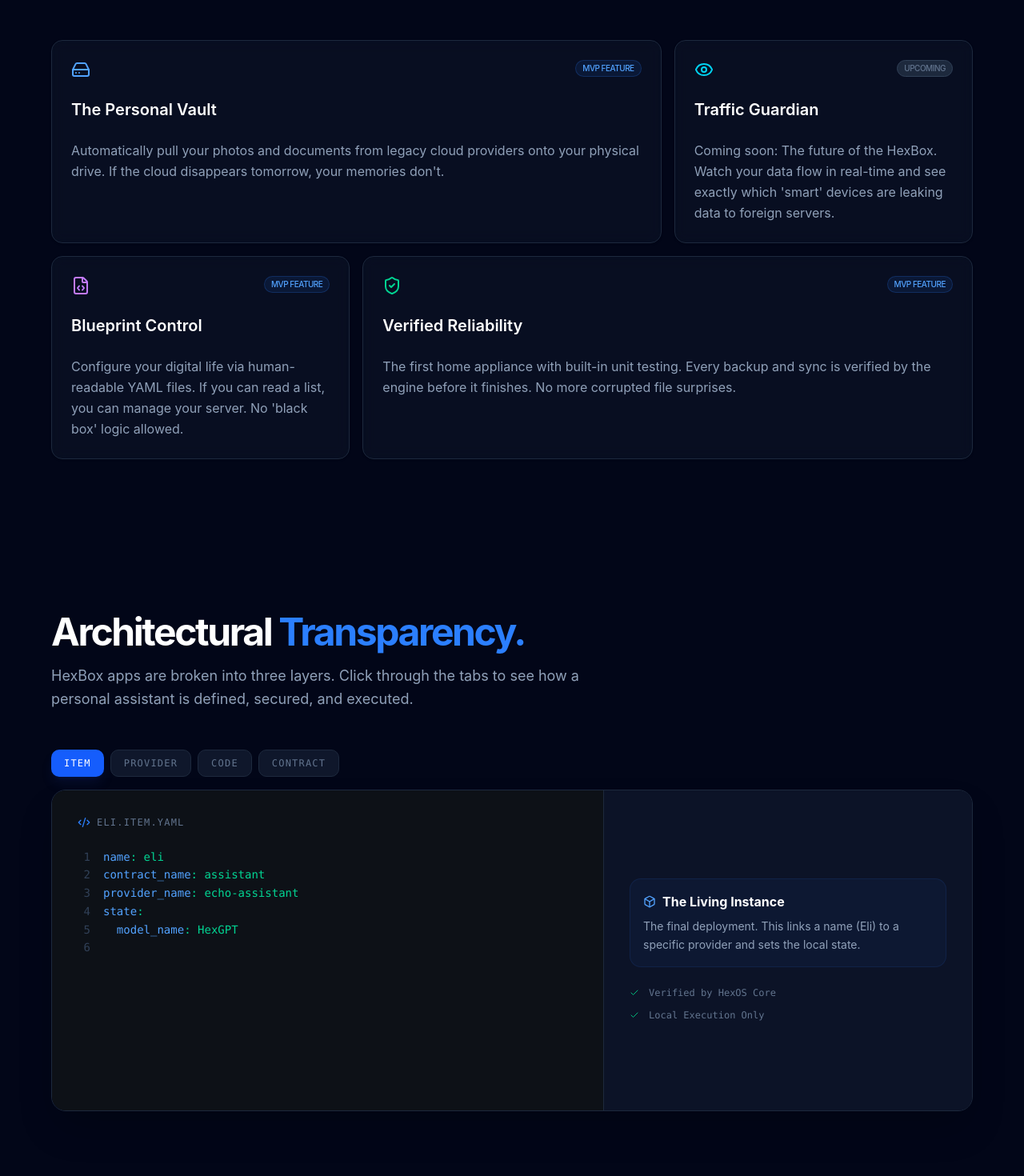
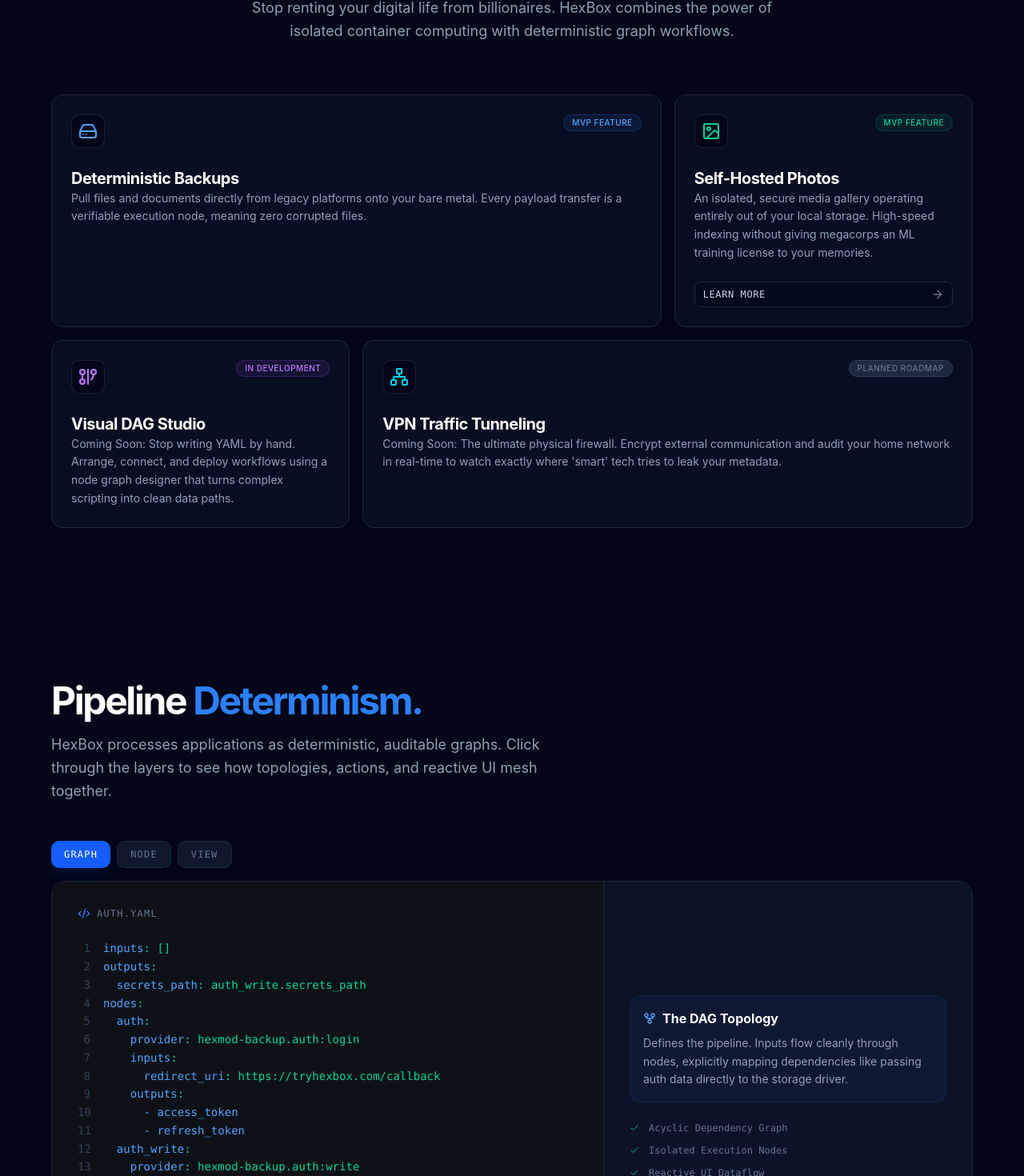
Before and after one commit to pagekey/tryhexbox.com, a React (Vite) app: page / in a window 1280 px wide. Shown: the part 1030-2500 px from the top of the page at 80% size. Built offline with nearby package versions, Linux system fonts and the light colour scheme.

Commit message:
feat: update info on homepage to be up-to-date
including Hero, Features, YamlPreview

```diff
--- a/src/App.tsx
+++ b/src/App.tsx
@@ -2,13 +2,19 @@
 import Home from "./pages/Home"
 import Success from "./pages/Success"
 import PhotosPage from "./pages/Photos"
+import ScrollToTop from "./components/ScrollToTop"
 
 function App() {
-  return <Routes>
-    <Route path="*" element={<Home />} />
-    <Route path="/photos" element={<PhotosPage />} />
-    <Route path="success" element={<Success />} />
-  </Routes>
+  return (
+    <>
+      <ScrollToTop />
+      <Routes>
+        <Route path="*" element={<Home />} />
+        <Route path="/photos" element={<PhotosPage />} />
+        <Route path="success" element={<Success />} />
+      </Routes>
+    </>
+  )
 }
 
 export default App
--- a/src/components/Features.tsx
+++ b/src/components/Features.tsx
@@ -1,39 +1,45 @@
-import { ShieldCheck, HardDrive, FileCode, Eye } from "lucide-react";
-import { Card, CardContent, CardHeader, CardTitle } from "@/components/ui/card";
-import { Badge } from "@/components/ui/badge"; // Ensure this is imported from your UI kit
+import { ShieldCheck, HardDrive, GitGraph, Image, Network, ArrowRight } from "lucide-react";
+import { Card, CardContent, CardHeader, CardTitle, CardFooter } from "@/components/ui/card";
+import { Badge } from "@/components/ui/badge";
+import { Button } from "@/components/ui/button"; // Ensure this is imported from your UI kit
+import { Link } from "react-router-dom";
 
 const features = [
     {
-        title: "The Personal Vault",
-        description: "Automatically pull your photos and documents from legacy cloud providers onto your physical drive. If the cloud disappears tomorrow, your memories don't.",
+        id: "backups",
+        title: "Deterministic Backups",
+        description: "Pull files and documents directly from legacy platforms onto your bare metal. Every payload transfer is a verifiable execution node, meaning zero corrupted files.",
         icon: <HardDrive className="w-6 h-6 text-blue-400" />,
         className: "md:col-span-2",
         status: "MVP Feature",
         statusColor: "bg-blue-500/10 text-blue-400 border-blue-500/20"
     },
     {
-        title: "Traffic Guardian",
-        description: "Coming soon: The future of the HexBox. Watch your data flow in real-time and see exactly which 'smart' devices are leaking data to foreign servers.",
-        icon: <Eye className="w-6 h-6 text-cyan-400" />,
+        id: "photos",
+        title: "Self-Hosted Photos",
+        description: "An isolated, secure media gallery operating entirely out of your local storage. High-speed indexing without giving megacorps an ML training license to your memories.",
+        icon: <Image className="w-6 h-6 text-emerald-400" />,
         className: "md:col-span-1",
-        status: "Upcoming",
-        statusColor: "bg-slate-800 text-slate-500 border-slate-700"
+        status: "MVP Feature",
+        statusColor: "bg-emerald-500/10 text-emerald-400 border-emerald-500/20"
     },
     {
-        title: "Blueprint Control",
-        description: "Configure your digital life via human-readable YAML files. If you can read a list, you can manage your server. No 'black box' logic allowed.",
-        icon: <FileCode className="w-6 h-6 text-purple-400" />,
+        id: "dag",
+        title: "Visual DAG Studio",
+        description: "Coming Soon: Stop writing YAML by hand. Arrange, connect, and deploy workflows using a node graph designer that turns complex scripting into clean data paths.",
+        icon: <GitGraph className="w-6 h-6 text-purple-400" />,
         className: "md:col-span-1",
-        status: "MVP Feature",
-        statusColor: "bg-blue-500/10 text-blue-400 border-blue-500/20"
+        status: "In Development",
+        statusColor: "bg-purple-500/10 text-purple-400 border-purple-500/20"
     },
     {
-        title: "Verified Reliability",
-        description: "The first home appliance with built-in unit testing. Every backup and sync is verified by the engine before it finishes. No more corrupted file surprises.",
-        icon: <ShieldCheck className="w-6 h-6 text-emerald-400" />,
+        id: "vpn",
+        title: "VPN Traffic Tunneling",
+        description: "Coming Soon: The ultimate physical firewall. Encrypt external communication and audit your home network in real-time to watch exactly where 'smart' tech tries to leak your metadata.",
+        icon: <Network className="w-6 h-6 text-cyan-400" />,
         className: "md:col-span-2",
-        status: "MVP Feature",
-        statusColor: "bg-blue-500/10 text-blue-400 border-blue-500/20"
+        status: "Planned Roadmap",
+        statusColor: "bg-slate-800 text-slate-500 border-slate-700"
     },
 ];
 
@@ -42,32 +48,59 @@
         <section className="py-24 bg-slate-950 px-6">
             <div className="max-w-6xl mx-auto">
                 <div className="mb-16 text-center">
-                    <h2 className="text-3xl md:text-5xl font-bold text-white mb-4">
+                    <h2 className="text-3xl md:text-5xl font-bold text-white mb-4 tracking-tighter">
                         Own Your Piece of the Internet
                     </h2>
-                    <p className="text-slate-400 max-w-2xl mx-auto text-lg">
-                        Stop renting your digital life from billionaires. HexBox is the
-                        self-hosting appliance designed for total transparency.
+                    <p className="text-slate-400 max-w-2xl mx-auto text-lg leading-relaxed">
+                        Stop renting your digital life from billionaires. HexBox combines the power of
+                        isolated container computing with deterministic graph workflows.
                     </p>
                 </div>
 
                 <div className="grid grid-cols-1 md:grid-cols-3 gap-4">
-                    {features.map((feature, index) => (
-                        <Card key={index} className={`bg-slate-900/50 border-slate-800 backdrop-blur-sm relative overflow-hidden group ${feature.className}`}>
+                    {features.map((feature) => (
+                        <Card
+                            key={feature.id}
+                            className={`bg-slate-900/50 border-slate-800 backdrop-blur-sm relative overflow-hidden group flex flex-col justify-between ${feature.className}`}
+                        >
+                            <div>
                                 <CardHeader>
                                     <div className="flex justify-between items-start">
-                                    <div className="mb-4">{feature.icon}</div>
-                                    <Badge variant="outline" className={`text-[10px] uppercase tracking-tighter ${feature.statusColor}`}>
+                                        <div className="mb-4 p-2 bg-slate-950 rounded-lg border border-slate-800/80 group-hover:border-slate-700 transition-colors">
+                                            {feature.icon}
+                                        </div>
+                                        <Badge variant="outline" className={`text-[10px] uppercase tracking-wider px-2.5 py-0.5 rounded-full ${feature.statusColor}`}>
                                             {feature.status}
                                         </Badge>
                                     </div>
-                                <CardTitle className="text-white text-xl">{feature.title}</CardTitle>
+                                    <CardTitle className="text-white text-xl font-bold tracking-tight">{feature.title}</CardTitle>
                                 </CardHeader>
                                 <CardContent>
-                                <p className="text-slate-400 leading-relaxed">
+                                    <p className="text-slate-400 leading-relaxed text-sm">
                                         {feature.description}
                                     </p>
                                 </CardContent>
+                            </div>
+
+                            {/* Conditional Footer for the Photos Card */}
+                            {feature.id === "photos" && (
+                                <CardFooter className="pt-0">
+                                    <Button
+                                        asChild
+                                        variant="outline"
+                                        size="sm"
+                                        className="w-full justify-between bg-slate-950/40 border-slate-800 text-slate-300 hover:text-emerald-400 hover:border-emerald-500/30 hover:bg-emerald-500/5 group/btn font-mono text-xs tracking-wider uppercase transition-all duration-300"
+                                    >
+                                        <Link to="/photos">
+                                            Learn more
+                                            <ArrowRight className="w-3.5 h-3.5 text-slate-500 group-hover/btn:translate-x-1 group-hover/btn:text-emerald-400 transition-all" />
+                                        </Link>
+                                    </Button>
+                                </CardFooter>
+                            )}
+
+                            {/* Background glow effect */}
+                            <div className="absolute inset-0 -z-10 bg-gradient-to-br from-white/[0.01] to-transparent opacity-0 group-hover:opacity-100 transition-opacity duration-500" />
                         </Card>
                     ))}
                 </div>
--- a/src/components/Order.tsx
+++ b/src/components/Order.tsx
@@ -25,10 +25,10 @@
 
                         <ul className="space-y-4">
                             {[
-                                { icon: Box, text: "Raspberry Pi 3B+ (Industrial Grade)" },
+                                { icon: Box, text: "High-quality Compute Hardware" },
                                 { icon: Zap, text: "Hard-Shell Protective Housing & Power" },
                                 { icon: Globe, text: "Ethernet Cable (Plug and Play)" },
-                                { icon: Cpu, text: "Pre-loaded HexOS" },
+                                { icon: Cpu, text: "Pre-loaded with Hex Orchestrator" },
                             ].map((item, i) => (
                                 <li key={i} className="flex items-center gap-3 text-slate-300 transition-all hover:translate-x-1">
                                     <item.icon className="w-5 h-5 text-blue-500" />
--- /dev/null
+++ b/src/components/ScrollToTop.tsx
@@ -0,0 +1,13 @@
+import { useEffect } from "react";
+import { useLocation } from "react-router-dom";
+
+export default function ScrollToTop() {
+    const { pathname } = useLocation();
+
+    useEffect(() => {
+        // Reset scroll to top-left on every route change
+        window.scrollTo(0, 0);
+    }, [pathname]);
+
+    return null;
+}
--- a/src/components/YamlPreview.tsx
+++ b/src/components/YamlPreview.tsx
@@ -1,79 +1,97 @@
 import { useState } from "react";
-import { Terminal, Check, Code2, Layers, ShieldCheck, Box } from "lucide-react";
+import { Terminal, Check, Code2, GitFork, Cpu, Eye } from "lucide-react";
 
 const codeSnippets = {
-    item: {
+    graph: {
         language: "yaml",
-        file: "eli.item.yaml",
-        title: "The Living Instance",
-        desc: "The final deployment. This links a name (Eli) to a specific provider and sets the local state.",
-        code: `name: eli
-contract_name: assistant
-provider_name: echo-assistant
-state:
-  model_name: HexGPT
+        file: "auth.yaml",
+        title: "The DAG Topology",
+        desc: "Defines the pipeline. Inputs flow cleanly through nodes, explicitly mapping dependencies like passing auth data directly to the storage driver.",
+        code: `inputs: []
+outputs:
+  secrets_path: auth_write.secrets_path
+nodes:
+  auth:
+    provider: hexmod-backup.auth:login
+    inputs:
+      redirect_uri: https://tryhexbox.com/callback
+    outputs:
+      - access_token
+      - refresh_token
+  auth_write:
+    provider: hexmod-backup.auth:write
+    inputs:
+      refresh_token: auth.refresh_token
+    outputs:
+      - secrets_path
 `
     },
-    provider: {
-        language: "yaml",
-        file: "echo-assistant.provider.yaml",
-        title: "The Logic Engine",
-        desc: "Tells HexBox how to actually run the code. In this case, it's a local Python executor.",
-        code: `name: echo-assistant
-implements_contract: assistant
-executor: python
-methods:
-  chat:
-    type: python
-    ref: echo/chat.py
+    node: {
+        language: "python",
+        file: "auth.py",
+        title: "Deterministic Execution",
+        desc: "The functional core of a DAG node. Python executes side-effect free tasks, cleanly consuming explicitly mapped inputs and returning strongly-typed outputs.",
+        code: `def get_access_token(params: Params) -> dict[str, str]:
+    client_id = params.inputs.get("client_id")
+    client_secret = params.inputs.get("client_secret")
+    refresh_token = params.inputs.get("refresh_token")
+
+    response = requests.post(
+        "https://oauth2.googleapis.com/token",
+        data={
+            "client_id": client_id,
+            "client_secret": client_secret,
+            "refresh_token": refresh_token,
+            "grant_type": "refresh_token",
+        },
+    )
+    response.raise_for_status()
+    access_token = response.json().get("access_token")
+
+    return { "access_token": access_token }
 `
     },
-    code: {
-        language: "python",
-        file: "chat.py",
-        title: "The Code",
-        desc: "The functional core of the resource. The logic is fully auditable and testable through dependency injection.",
-        code: `import hex
-
-# Gather state and inputs.
-model_name = hex.get_state("model_name")
-prompt = hex.get_input("prompt")
-
-# Print the response
-print(f"AI ({model_name}): You said {prompt}")
-`
-    },
-    contract: {
+    view: {
         language: "yaml",
-        file: "assistant.contract.yaml",
-        title: "The Security Layer",
-        desc: "Defines the strict 'shape' of the AI. This ensures the assistant can only speak through defined inputs/outputs.",
-        code: `name: assistant
-state_schema:
-  model_name: str
-methods:
-  chat:
-    inputs:
-      prompt: str
-    outputs:
-      message: str
+        file: "run.yaml",
+        title: "Reactive UI Layer",
+        desc: "A declarative view driven natively by the state of your background DAG execution. UI elements block, reveal, or dispatch graphs dynamically.",
+        code: `title: "Run Backup"
+description: Back up your Google Drive locally.
+top_level: true
+effects:
+  - graph: hexmod-backup.show_token
+layout:
+  - type: label
+    text: Let's verify your Google Drive login.
+  - type: container
+    visible_when:
+      path: "hexmod-backup.show_token:token_status"
+      is: "active"
+    children:
+      - type: button
+        text: "Authorize"
+        on_click:
+          graph:
+            id: hexmod-backup.auth
+            inputs: {}
 `
     },
 };
 
 export default function YamlPreview() {
-    const [activeTab, setActiveTab] = useState<keyof typeof codeSnippets>("item");
+    const [activeTab, setActiveTab] = useState<keyof typeof codeSnippets>("graph");
 
     return (
         <section className="py-24 bg-slate-950 px-6" id="Architecture">
             <div className="max-w-6xl mx-auto">
                 <div className="mb-12">
                     <h2 className="text-3xl md:text-5xl font-bold text-white mb-4 tracking-tighter">
-                        Architectural <span className="text-blue-500">Transparency.</span>
+                        Pipeline <span className="text-blue-500">Determinism.</span>
                     </h2>
                     <p className="text-slate-400 text-lg max-w-2xl leading-relaxed">
-                        HexBox apps are broken into three layers. Click through the tabs to see how
-                        a personal assistant is defined, secured, and executed.
+                        HexBox processes applications as deterministic, auditable graphs.
+                        Click through the layers to see how topologies, actions, and reactive UI mesh together.
                     </p>
                 </div>
 
@@ -100,49 +118,35 @@
                             <Code2 className="w-4 h-4 text-blue-500" />
                             {codeSnippets[activeTab].file}
                         </div>
-                        <pre className="font-mono text-sm leading-relaxed text-slate-300">
+                        <pre className="font-mono text-sm leading-relaxed text-slate-300 overflow-x-auto">
                             <code>
                                 {codeSnippets[activeTab].code.split('\n').map((line, i) => (
                                     <div key={i} className="flex gap-4">
-                                        <span className="text-slate-700 w-4 text-right">{i + 1}</span>
-
+                                        <span className="text-slate-700 w-4 text-right select-none">{i + 1}</span>
                                         <span>
-                                            {/* Simple logic: if it's python, use different colors than YAML */}
                                             {codeSnippets[activeTab].language === 'python' ? (
-                                                // Python Logic
+                                                // Python Syntax Emulation
                                                 line.trim().startsWith('#') ? (
                                                     <span className="text-emerald-500/80 italic">{line}</span>
                                                 ) : (
-                                                    // Split on braces to isolate the variables inside the f-string
-                                                    line.split(/(\{|\})/).map((word, i) => {
-                                                        // Highlight the braces and the variables inside them as Blue/Cyan
-                                                        if (word === '{' || word === '}') {
-                                                            return <span key={i} className="text-blue-400 font-bold">{word}</span>;
+                                                    line.split(/(\s+|\.|\(|\)|:|"|')/).map((part, j) => {
+                                                        if (['def', 'import', 'return', 'from'].includes(part)) {
+                                                            return <span key={j} className="text-purple-400">{part}</span>;
                                                         }
-
-                                                        // If we are inside the braces (odd indexes in this specific split), keep it blue
-                                                        if (i % 4 === 2) {
-                                                            return <span key={i} className="text-blue-400">{word}</span>;
+                                                        if (['requests', 'post', 'get', 'raise_for_status', 'json'].includes(part)) {
+                                                            return <span key={j} className="text-yellow-400">{part}</span>;
                                                         }
-
-                                                        // Handle the rest of the line with standard keywords
-                                                        return word.split(/(\s+|\.|\(|\))/).map((part, j) => {
-                                                            if (part === 'import' || part === 'hex' || part === 'print') {
-                                                                const color = part === 'import' ? 'text-purple-400' : 'text-yellow-400';
-                                                                return <span key={j} className={color}>{part}</span>;
-                                                            }
-                                                            // Make the f-string and its contents Emerald Green
-                                                            if (part.includes('"') || part.includes("'") || part === "You" || part === "said") {
-                                                                return <span key={j} className="text-emerald-400">{part}</span>;
-                                                            }
-                                                            return <span key={j} className="text-slate-300">{part}</span>;
-                                                        });
+                                                        if (part.startsWith('"') || part.startsWith("'") || ['Params', 'dict', 'str'].includes(part)) {
+                                                            return <span key={j} className="text-emerald-400">{part}</span>;
+                                                        }
+                                                        return <span key={j} className="text-slate-300">{part}</span>;
                                                     })
                                                 )
                                             ) : (
+                                                // YAML Syntax Emulation
                                                 <span>
                                                     <span className="text-blue-400">{line.split(':')[0]}</span>
-                                                    {line.includes(':') && <span className="text-emerald-400">:{line.split(':')[1]}</span>}
+                                                    {line.includes(':') && <span className="text-emerald-400">:{line.substring(line.indexOf(':') + 1)}</span>}
                                                 </span>
                                             )}
                                         </span>
@@ -157,10 +161,9 @@
                         <div className="space-y-6">
                             <div className="p-4 bg-blue-500/5 border border-blue-500/10 rounded-xl">
                                 <h4 className="text-white font-bold mb-2 flex items-center gap-2">
-                                    {activeTab === 'contract' && <ShieldCheck className="w-4 h-4 text-blue-400" />}
-                                    {activeTab === 'provider' && <Layers className="w-4 h-4 text-blue-400" />}
-                                    {activeTab === 'code' && <Terminal className="w-4 h-4 text-blue-400" />}
-                                    {activeTab === 'item' && <Box className="w-4 h-4 text-blue-400" />}
+                                    {activeTab === 'graph' && <GitFork className="w-4 h-4 text-blue-400" />}
+                                    {activeTab === 'node' && <Cpu className="w-4 h-4 text-blue-400" />}
+                                    {activeTab === 'view' && <Eye className="w-4 h-4 text-blue-400" />}
                                     {codeSnippets[activeTab].title}
                                 </h4>
                                 <p className="text-slate-400 text-sm leading-relaxed">
@@ -171,11 +174,15 @@
                             <div className="space-y-3">
                                 <div className="flex items-center gap-3 text-xs font-mono text-slate-500">
                                     <Check className="w-3 h-3 text-emerald-500" />
-                                    Verified by HexOS Core
+                                    Acyclic Dependency Graph
                                 </div>
                                 <div className="flex items-center gap-3 text-xs font-mono text-slate-500">
                                     <Check className="w-3 h-3 text-emerald-500" />
-                                    Local Execution Only
+                                    Isolated Execution Nodes
+                                </div>
+                                <div className="flex items-center gap-3 text-xs font-mono text-slate-500">
+                                    <Check className="w-3 h-3 text-emerald-500" />
+                                    Reactive UI Dataflow
                                 </div>
                             </div>
                         </div>
--- a/src/pages/Home.tsx
+++ b/src/pages/Home.tsx
@@ -1,7 +1,7 @@
 import Features from "@/components/Features"
-import Footer from "@/components/Footer"
 import Hero from "@/components/Hero"
 import HowItWorks from "@/components/HowItWorks"
+import Layout from "@/components/Layout"
 import Order from "@/components/Order"
 import YamlPreview from "@/components/YamlPreview"
 import { useEffect } from "react"
@@ -20,12 +20,11 @@
         }
     }, []);
 
-    return <>
+    return <Layout>
         <Hero />
         <Features />
         <YamlPreview />
         <HowItWorks />
         <Order />
-        <Footer />
-    </>
+    </Layout>
 }
```
Also changed, not shown: src/components/Hero.tsx (+2 -17 lines). Lines whose indentation alone changed are shown as unchanged.
